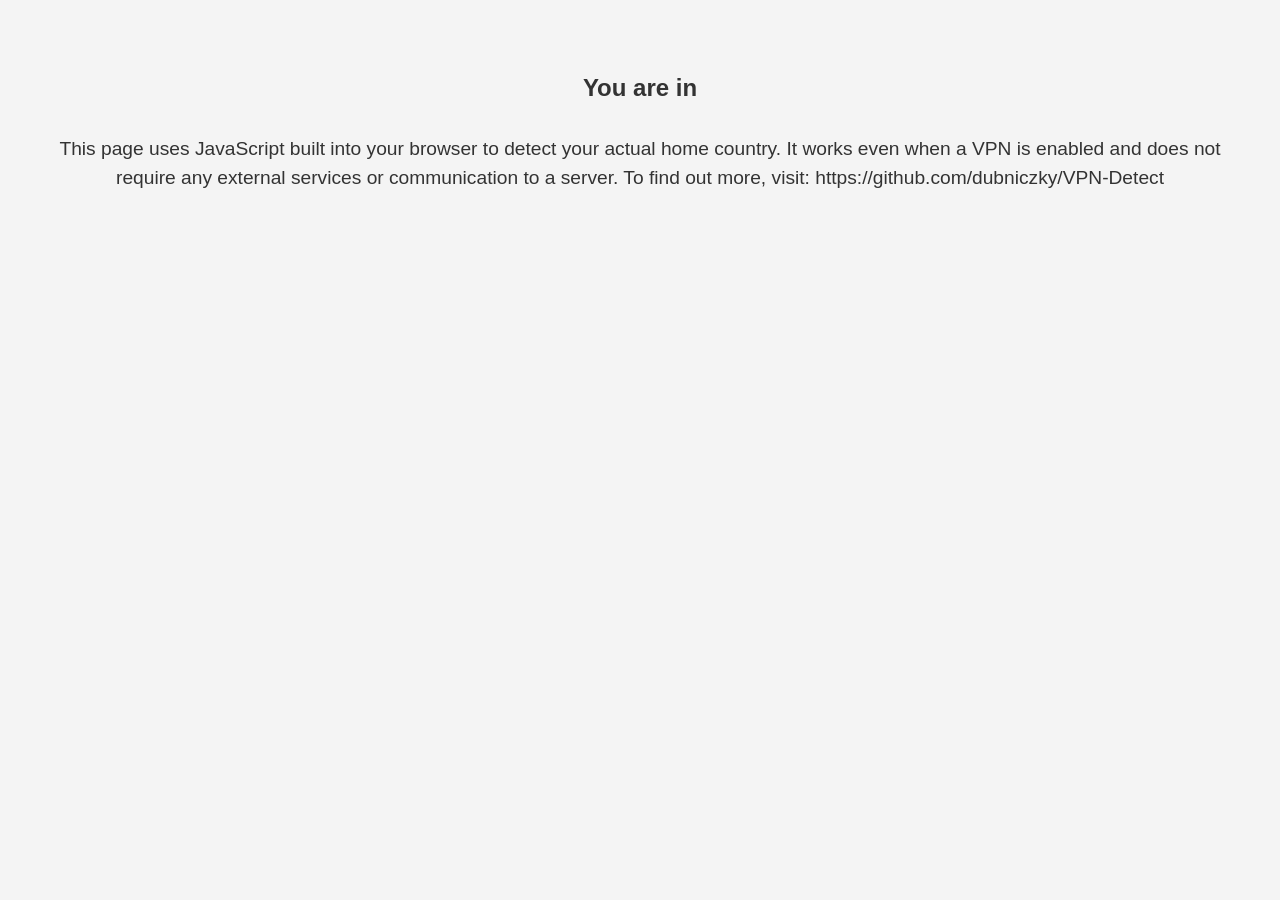
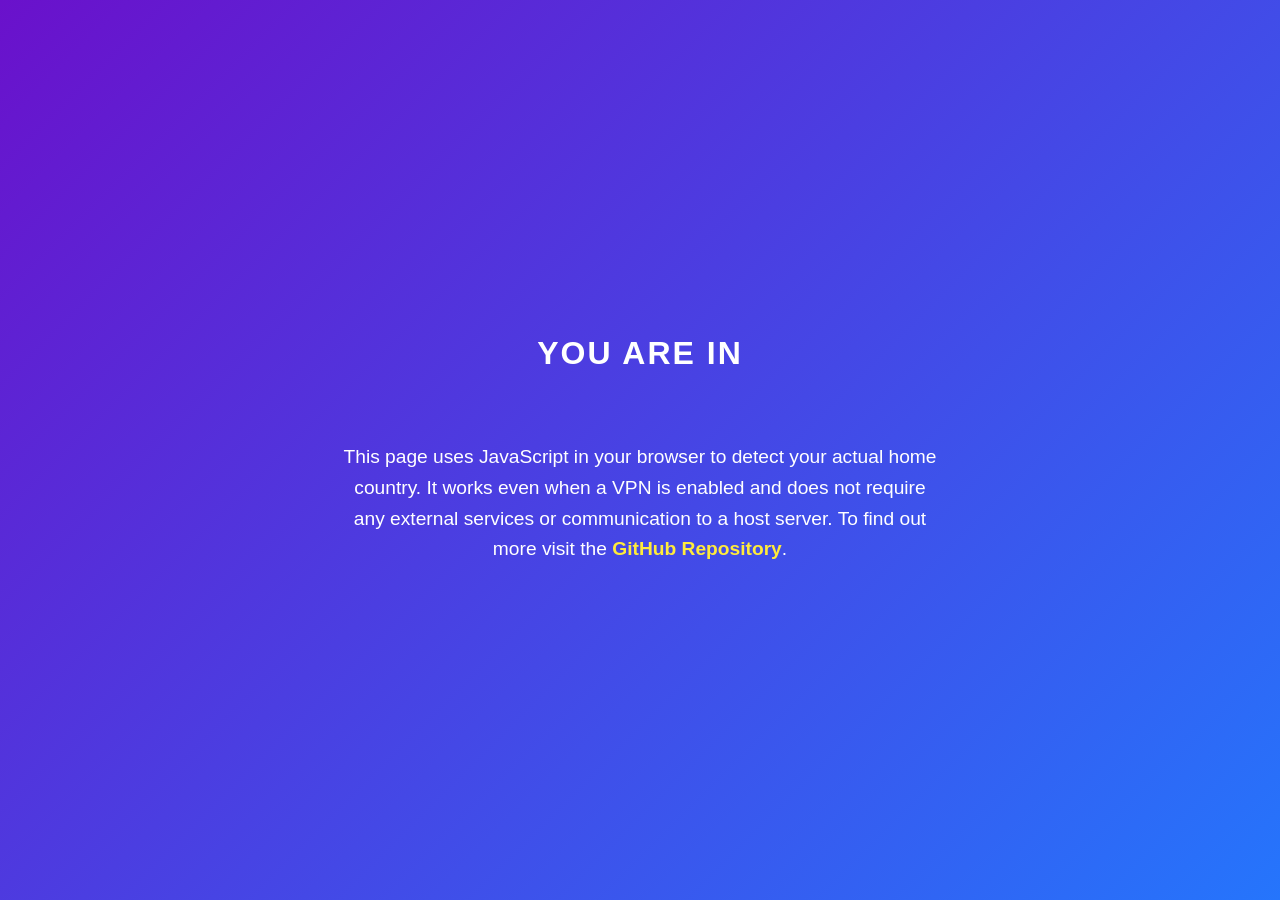
Before and after one commit to dubniczky/VPN-Detect, a plain HTML site: page index.html in a window 1280 px wide. Before the commit the page ends 800 px from the top, so only its background shows below. Drawn offline with Linux system fonts and the light colour scheme.

Commit message:
Added slight styling to the site

```diff
--- a/index.html
+++ b/index.html
@@ -5,26 +5,68 @@
         <meta name="viewport" content="width=device-width, initial-scale=1.0">
         <title>Your Real Location</title>
         <style>
+            body, h1, h2, p {
+                margin: 0;
+                padding: 0;
+            }
+
             body {
-                font-family: Arial, sans-serif;
-                background-color: #f4f4f4;
-                color: #333;
+                font-family: 'Arial', sans-serif;
+                background: linear-gradient(135deg, #6a11cb, #2575fc);
+                color: #fff;
                 text-align: center;
                 padding: 50px;
+                min-height: 100vh;
+                display: flex;
+                flex-direction: column;
+                justify-content: center;
+                align-items: center;
             }
+
             h1 {
-                font-size: 1.5em;
-                margin-bottom: 20px;
+                font-size: 2em;
+                margin-bottom: 10px;
+                text-transform: uppercase;
+                letter-spacing: 2px;
             }
+
             h2 {
-                font-size: 2.5em;
-                color: #555;
+                font-size: 3em;
+                color: #ffeb3b;
+                margin: 20px 0;
+                text-shadow: 2px 2px 4px rgba(0, 0, 0, 0.5);
             }
+
             p {
                 font-size: 1.2em;
                 margin-top: 20px;
-                line-height: 1.5;
+                line-height: 1.6;
+                max-width: 600px;
                 text-align: center;
+            }
+
+            a {
+                color: #ffeb3b;
+                text-decoration: none;
+                font-weight: bold;
+            }
+
+            a:hover {
+                text-decoration: underline;
+            }
+
+            /* Add a subtle animation */
+            h2 {
+                animation: fadeIn 2s ease-in-out;
+            }
+
+            @keyframes fadeIn {
+                from {
+                    opacity: 0;
+                }
+                to {
+                    opacity: 1;
+                }
             }
         </style>
     </head>
@@ -32,7 +74,7 @@
         <h1>You are in</h1>
         <h2></h2>
         <p>
-            This page uses JavaScript built into your browser to detect your actual home country. It works even when a VPN is enabled and does not require any external services or communication to a server. To find out more, visit: https://github.com/dubniczky/VPN-Detect
+            This page uses JavaScript in your browser to detect your actual home country. It works even when a VPN is enabled and does not require any external services or communication to a host server. To find out more visit the <a href="https://github.com/dubniczky/VPN-Detect" target="_blank">GitHub Repository</a>.
         </p>
     </body>
     <script>
```
